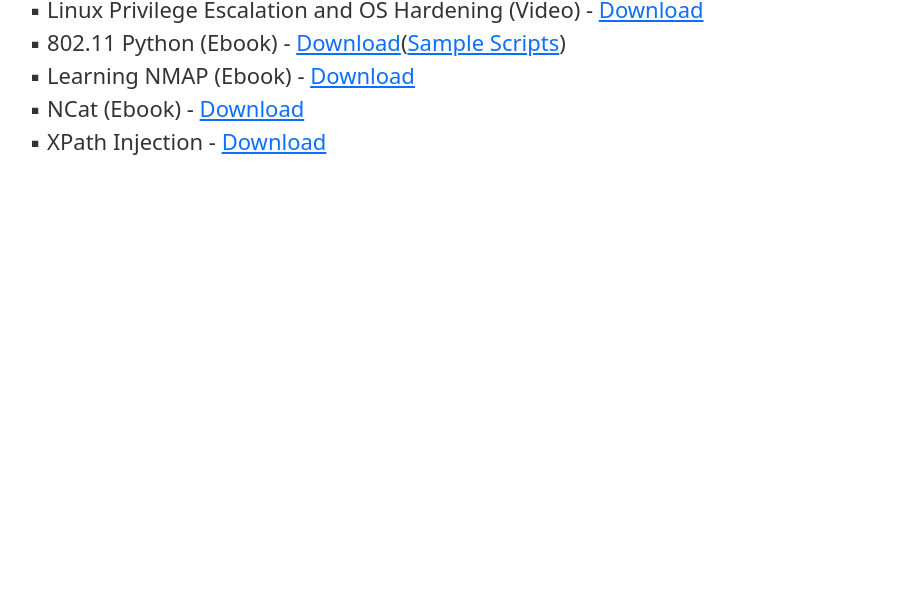
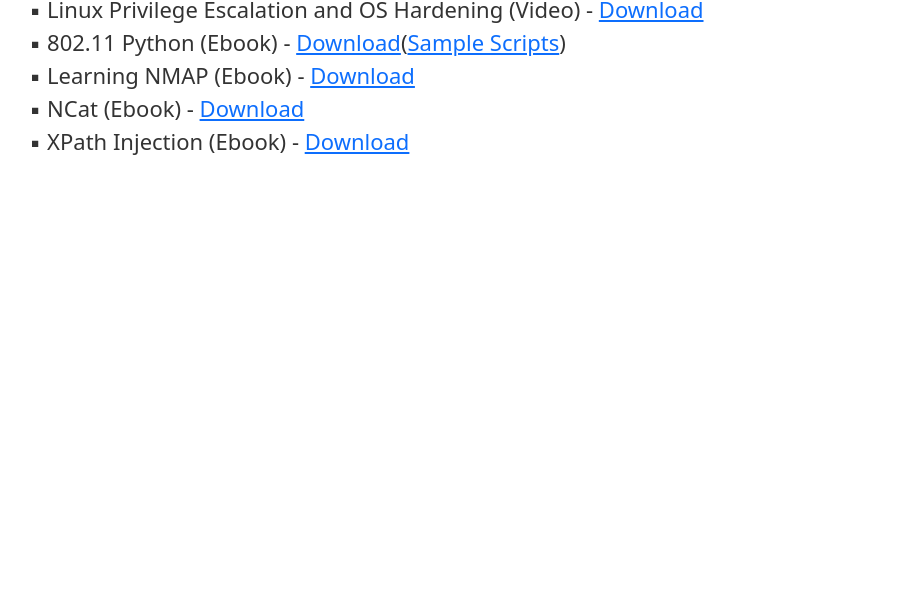
Before and after one commit to k0ttsin/k0ttsin.github.io, a plain HTML site: page download.html in a window 1280 px wide. Shown: the part 143-749 px from the top of the page, without its empty margins (53-968 px from the left). Drawn offline with nearby package versions, Linux system fonts and the light colour scheme.

Commit message:
Update download.html

```diff
--- a/download.html
+++ b/download.html
@@ -52,7 +52,7 @@
             <span>&#9642; 802.11 Python (Ebook) - <a href="https://www.mediafire.com/file/xsi4pr9q5a4odz3/802.11_Python.pdf/file">Download</a>(<a href="https://github.com/k0ttsin/802.11-Python">Sample Scripts</a>)</span><br>
             <span>&#9642; Learning NMAP (Ebook) - <a href="https://www.mediafire.com/file/pqczqzoql91aom0/Learning_NMAP.pdf/file">Download</a></a></span><br>
             <span>&#9642; NCat (Ebook) - <a href="https://www.mediafire.com/file/p6hca1hmi856u14/NCat.pdf/file">Download</a></span><br>
-            <span>&#9642; XPath Injection - <a href="https://www.mediafire.com/file/xw64wmebis9wvh2/XPathInjection.pdf/file">Download</a></span><br>
+            <span>&#9642; XPath Injection (Ebook) - <a href="https://www.mediafire.com/file/xw64wmebis9wvh2/XPathInjection.pdf/file">Download</a></span><br>
         </div>
 
     </div>
```
